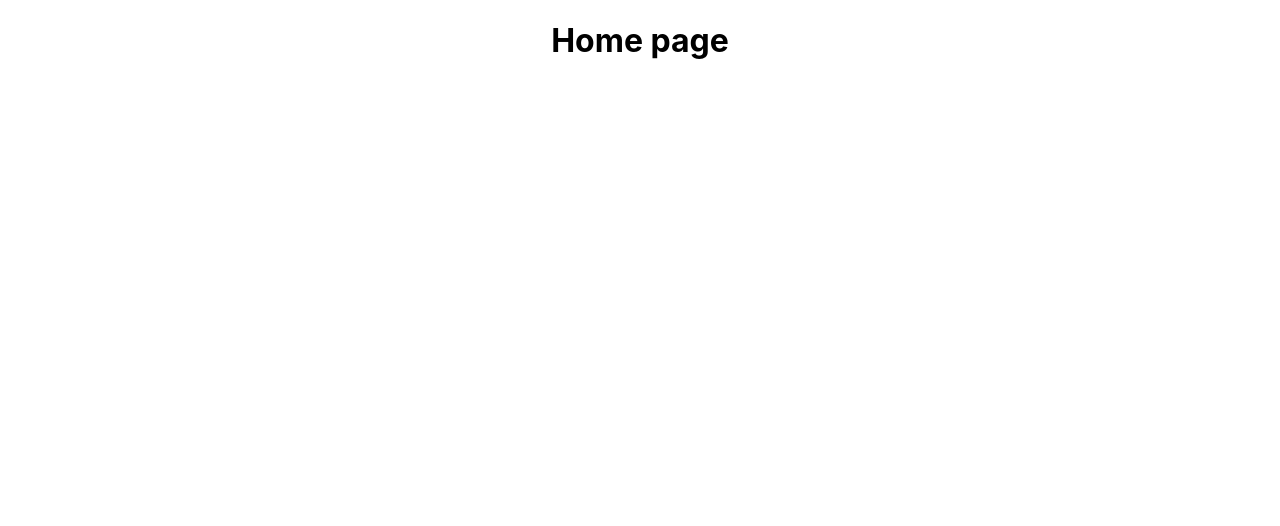
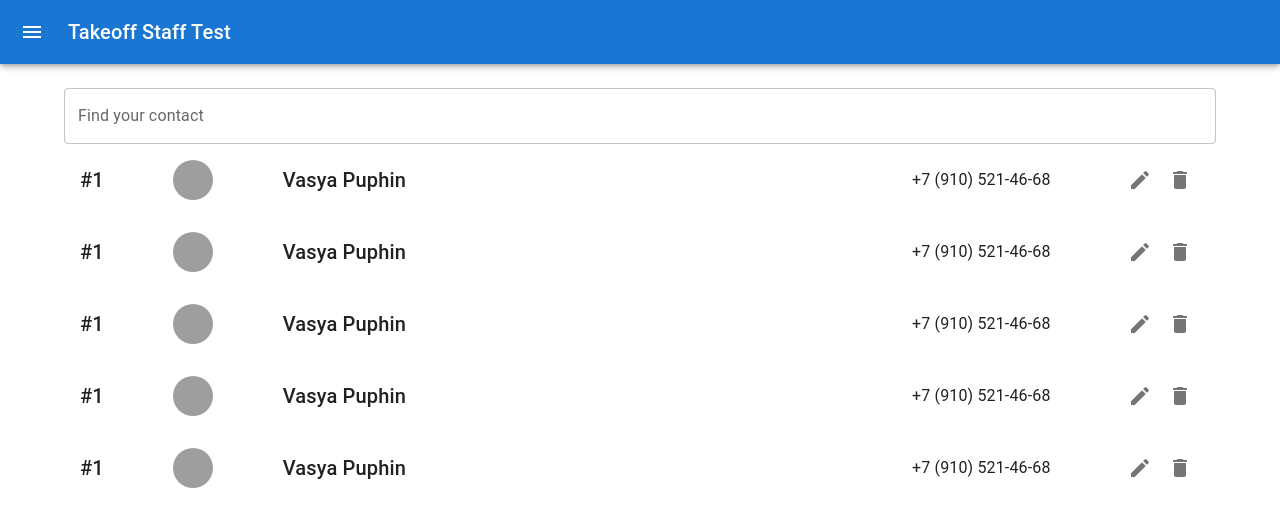
Before and after one commit to NZ-WEB/takeoff-staff, a React (Create React App) app: page / in a window 1280 px wide. Shown: the top 526 px of the page. Built offline with nearby package versions, Linux system fonts and the light colour scheme; grey boxes are pictures that could not be loaded.

Commit message:
Added home page layout

```diff
--- a/package.json
+++ b/package.json
@@ -7,6 +7,7 @@
     "@emotion/styled": "^11.8.1",
     "@material-ui/core": "^4.12.4",
     "@material-ui/icons": "^4.11.3",
+    "@mui/icons-material": "^5.6.2",
     "@mui/material": "^5.6.2",
     "@testing-library/jest-dom": "^5.16.4",
     "@testing-library/react": "^13.1.1",
--- /dev/null
+++ b/src/components/AppContact/AppContact.tsx
@@ -0,0 +1,40 @@
+import { List, ListItem } from '@mui/material';
+import Typography from '@mui/material/Typography';
+import Avatar from '@material-ui/core/Avatar';
+import Grid from '@material-ui/core/Grid';
+import IconButton from "@mui/material/IconButton";
+import DeleteIcon from '@mui/icons-material/Delete';
+import EditIcon from '@mui/icons-material/Edit';
+
+export const AppContact = () => {
+  return (
+    <List>
+      <ListItem>
+        <Grid container alignItems="center" justifyContent="space-between">
+          <Grid item>
+            <Typography variant="h6">#1</Typography>
+          </Grid>
+          <Grid item>
+            <Avatar alt="Remy Sharp" src="/static/images/avatar/1.jpg" />
+          </Grid>
+          <Grid item xs={6}>
+            <Typography variant="h6">Vasya Puphin</Typography>
+          </Grid>
+          <Grid item>
+            <Typography sx={{ textAlign: 'right' }} variant="subtitle1">
+              +7 (910) 521-46-68
+            </Typography>
+          </Grid>
+          <Grid item>
+            <IconButton>
+              <EditIcon />
+            </IconButton>
+            <IconButton>
+              <DeleteIcon />
+            </IconButton>
+          </Grid>
+        </Grid>
+      </ListItem>
+    </List>
+  );
+};
--- /dev/null
+++ b/src/components/AppFilter/AppFilter.tsx
@@ -0,0 +1,15 @@
+import { TextField } from '@mui/material';
+import { TextFieldProps } from 'material-ui';
+import Button from '@material-ui/core/Button';
+import Grid from '@material-ui/core/Grid';
+
+export const AppFilter = () => {
+  return (
+    <TextField
+      id="outlined-basic"
+      label="Find your contact"
+      variant="outlined"
+      fullWidth
+    />
+  );
+};
--- /dev/null
+++ b/src/components/index.ts
@@ -0,0 +1,4 @@
+import { AppFilter } from './AppFilter/AppFilter';
+import { AppContact } from './AppContact/AppContact';
+
+export { AppFilter, AppContact };
--- a/src/pages/Home/index.tsx
+++ b/src/pages/Home/index.tsx
@@ -1,5 +1,139 @@
+import * as React from 'react';
+import { styled, useTheme } from '@mui/material/styles';
+import Box from '@mui/material/Box';
+import Drawer from '@mui/material/Drawer';
+import CssBaseline from '@mui/material/CssBaseline';
+import MuiAppBar, { AppBarProps as MuiAppBarProps } from '@mui/material/AppBar';
+import Toolbar from '@mui/material/Toolbar';
+import Typography from '@mui/material/Typography';
+import Divider from '@mui/material/Divider';
+import IconButton from '@mui/material/IconButton';
+import MenuIcon from '@mui/icons-material/Menu';
+import ChevronLeftIcon from '@mui/icons-material/ChevronLeft';
+import ChevronRightIcon from '@mui/icons-material/ChevronRight';
+import { AppFilter, AppContact } from '../../components';
+import { Container } from '@mui/material';
+
+const drawerWidth = 240;
+
+const Main = styled('main', { shouldForwardProp: (prop) => prop !== 'open' })<{
+  open?: boolean;
+}>(({ theme, open }) => ({
+  flexGrow: 1,
+  padding: theme.spacing(3),
+  transition: theme.transitions.create('margin', {
+    easing: theme.transitions.easing.sharp,
+    duration: theme.transitions.duration.leavingScreen,
+  }),
+  marginLeft: `-${drawerWidth}px`,
+  ...(open && {
+    transition: theme.transitions.create('margin', {
+      easing: theme.transitions.easing.easeOut,
+      duration: theme.transitions.duration.enteringScreen,
+    }),
+    marginLeft: 0,
+  }),
+}));
+
+interface AppBarProps extends MuiAppBarProps {
+  open?: boolean;
+}
+
+const AppBar = styled(MuiAppBar, {
+  shouldForwardProp: (prop) => prop !== 'open',
+})<AppBarProps>(({ theme, open }) => ({
+  transition: theme.transitions.create(['margin', 'width'], {
+    easing: theme.transitions.easing.sharp,
+    duration: theme.transitions.duration.leavingScreen,
+  }),
+  ...(open && {
+    width: `calc(100% - ${drawerWidth}px)`,
+    marginLeft: `${drawerWidth}px`,
+    transition: theme.transitions.create(['margin', 'width'], {
+      easing: theme.transitions.easing.easeOut,
+      duration: theme.transitions.duration.enteringScreen,
+    }),
+  }),
+}));
+
+const DrawerHeader = styled('div')(({ theme }) => ({
+  display: 'flex',
+  alignItems: 'center',
+  padding: theme.spacing(0, 1),
+  // necessary for content to be below app bar
+  ...theme.mixins.toolbar,
+  justifyContent: 'flex-end',
+}));
+
 export const Home = () => {
+  const theme = useTheme();
+  const [open, setOpen] = React.useState(false);
+
+  const handleDrawerOpen = () => {
+    setOpen(true);
+  };
+
+  const handleDrawerClose = () => {
+    setOpen(false);
+  };
+
   return (
-      <h1>Home page</h1>
+    <Box sx={{ display: 'flex' }}>
+      <CssBaseline />
+      <AppBar position="fixed" open={open}>
+        <Toolbar>
+          <IconButton
+            color="inherit"
+            aria-label="open drawer"
+            onClick={handleDrawerOpen}
+            edge="start"
+            sx={{ mr: 2, ...(open && { display: 'none' }) }}
+          >
+            <MenuIcon />
+          </IconButton>
+          <Typography variant="h6" noWrap component="div">
+            Takeoff Staff Test
+          </Typography>
+        </Toolbar>
+      </AppBar>
+      <Drawer
+        sx={{
+          width: drawerWidth,
+          flexShrink: 0,
+          '& .MuiDrawer-paper': {
+            width: drawerWidth,
+            boxSizing: 'border-box',
+          },
+        }}
+        variant="persistent"
+        anchor="left"
+        open={open}
+      >
+        <DrawerHeader>
+          <IconButton onClick={handleDrawerClose}>
+            {theme.direction === 'ltr' ? (
+              <ChevronLeftIcon />
+            ) : (
+              <ChevronRightIcon />
+            )}
+          </IconButton>
+        </DrawerHeader>
+        <Divider />
+        Login
+      </Drawer>
+      <Main open={open}>
+        <DrawerHeader />
+
+        <Container>
+          <AppFilter />
+
+          <AppContact />
+          <AppContact />
+          <AppContact />
+          <AppContact />
+          <AppContact />
+        </Container>
+      </Main>
+    </Box>
   );
 };
```
Also changed, not shown: 1 other file (tests, documents, lock files or other folders).
